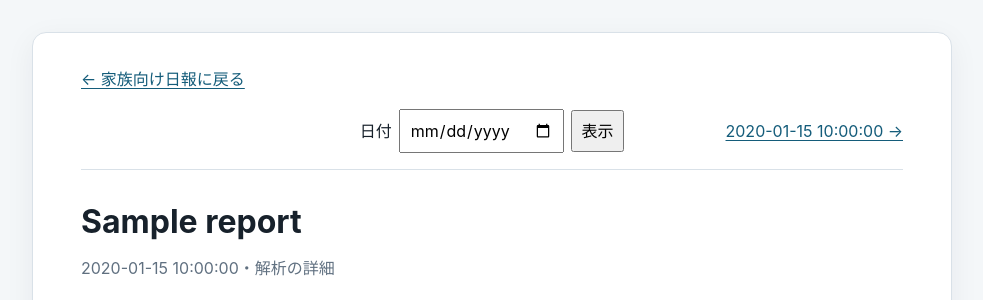
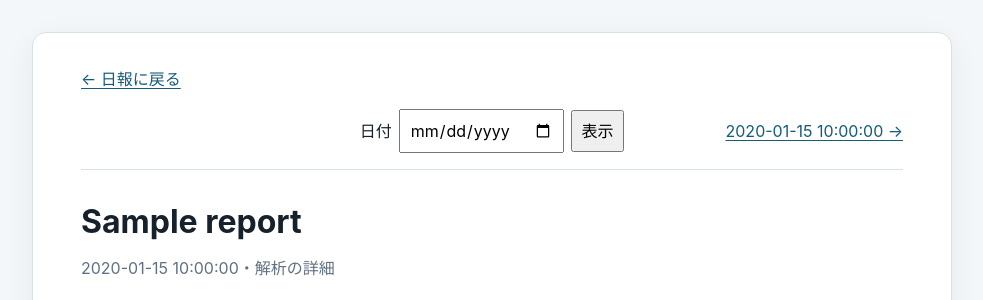
Before and after one commit to Yoto/reolink-daily-observer, a FastAPI app: template viewer/templates/report_detail.html in a window 1280 px wide. Shown: the top 300 px of the page, without its empty margins (148-1131 px from the left). Run offline with FastAPI, Linux system fonts and the light colour scheme; the template is opened without the code that fills it: most values are stand-ins (such as "Sample title", 1, 10 or a date in 2020).

Commit message:
ui: simplify daily report label

```diff
--- a/viewer/templates/report_detail.html
+++ b/viewer/templates/report_detail.html
@@ -9,7 +9,7 @@
 <body>
 <main class="detail-report">
   <nav class="view-switch" aria-label="表示の切り替え">
-    <a href="/report/{{ report.date }}">← 家族向け日報に戻る</a>
+    <a href="/report/{{ report.date }}">← 日報に戻る</a>
   </nav>
 
   <nav class="date-navigation" aria-label="日報の日付">
```
